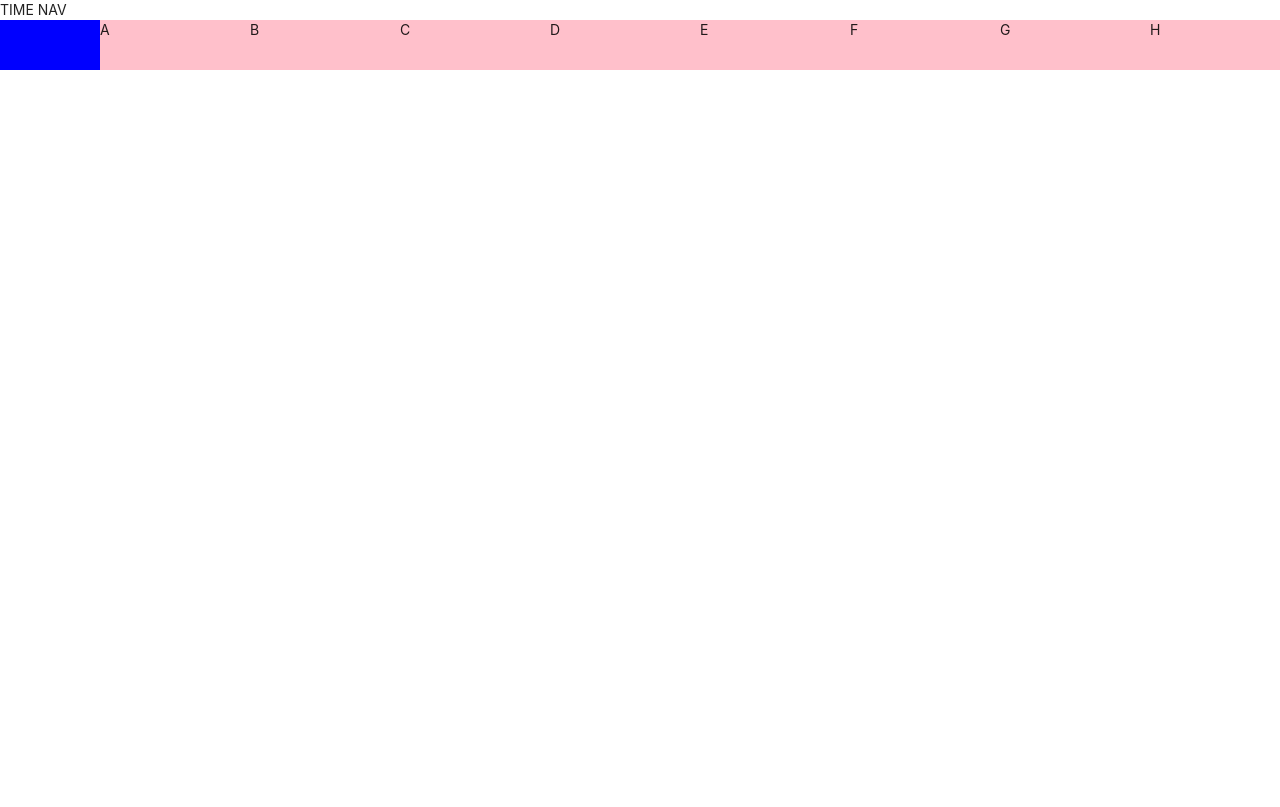
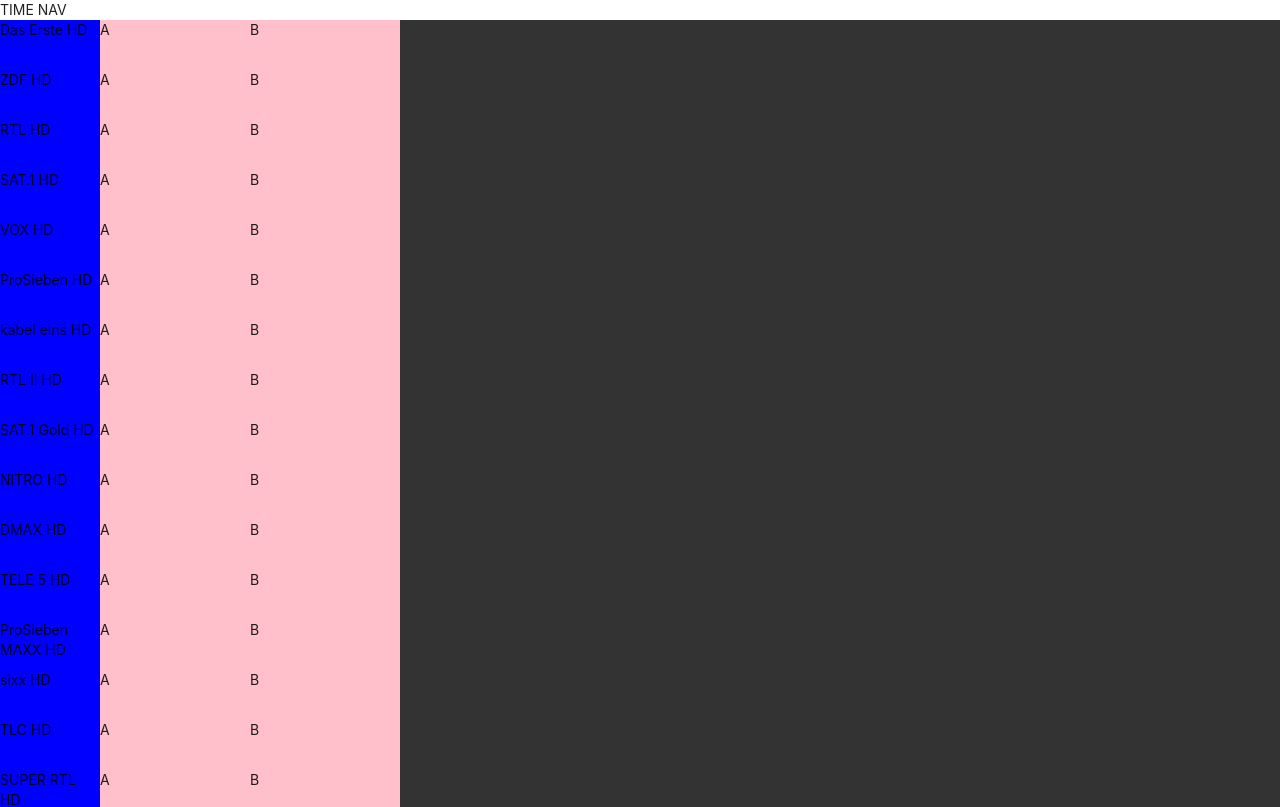
Before and after one commit to sirloinus/tv-guide, a React (Create React App) app: page / in a window 1280 px wide. Shown: the top 807 px of the page. Built offline with nearby package versions, Linux system fonts and the light colour scheme.

Commit message:
can render channels to page

```diff
--- a/src/components/Channel.js
+++ b/src/components/Channel.js
@@ -5,6 +5,7 @@
     return (
         <div className="channel">
             <div className="logo-wrapper">
+                {channel.name}
                 <img src="" alt="" className="logo"/>
             </div>
         </div>
--- a/src/components/ChannelRow.js
+++ b/src/components/ChannelRow.js
@@ -9,11 +9,11 @@
     }
 
     render() {
-        const { programmes, channel } = this.props
+        const { channel } = this.props
         return (
             <div className='container'>
                 <Channel channel={channel}/>
-                <ProgrammesContainer programmes={programmes}/>
+                <ProgrammesContainer programmes={["A", "B"]}/>
             </div>
         )
     }
--- /dev/null
+++ b/src/components/ChannelRowsContainer.js
@@ -0,0 +1,14 @@
+import React from 'react';
+import ChannelRow from './ChannelRow';
+
+const ChannelRowsContainer = ({channels}) => {
+
+    return (
+        <div className='channel-rows'>
+            {channels.channels.map(channel => <ChannelRow channel={channel} />)}
+        </div>
+    )
+
+}
+
+export default ChannelRowsContainer
--- a/src/components/TvGuide.js
+++ b/src/components/TvGuide.js
@@ -1,6 +1,6 @@
 import React, { Component } from 'react';
 import TimeNav from './TimeNav';
-import ChannelRow from './ChannelRow';
+import ChannelRowsContainer from './ChannelRowsContainer';
 
 class TvGuide extends Component {
 
@@ -16,17 +16,23 @@
     getData = async (fileName) => {
         const response = await fetch(`http://localhost:3000/data/${fileName}.json`)
         const data = await response.json()
+        const extractedData = data.result
         const key = fileName
-        this.setState({[key]: data})
+        this.setState({[key]: extractedData})
     }
 
     render() {
-        const programmes = ["A", "B", "C", "D", "E", "F", "G", "H", "I", "J", "K"]
-        const channel = 'BBC'
+        // const programmes = ["A", "B", "C", "D", "E", "F", "G", "H", "I", "J", "K"]
+        // const channel = 'BBC'
+        const { channels } = this.state
+
         return (
             <div>
                 <TimeNav />
-                <ChannelRow channel={channel} programmes={programmes}/>
+                {
+                    channels ? <ChannelRowsContainer channels={channels} /> : console.log('hi')
+                }
+
             </div>
         )
     }
```
